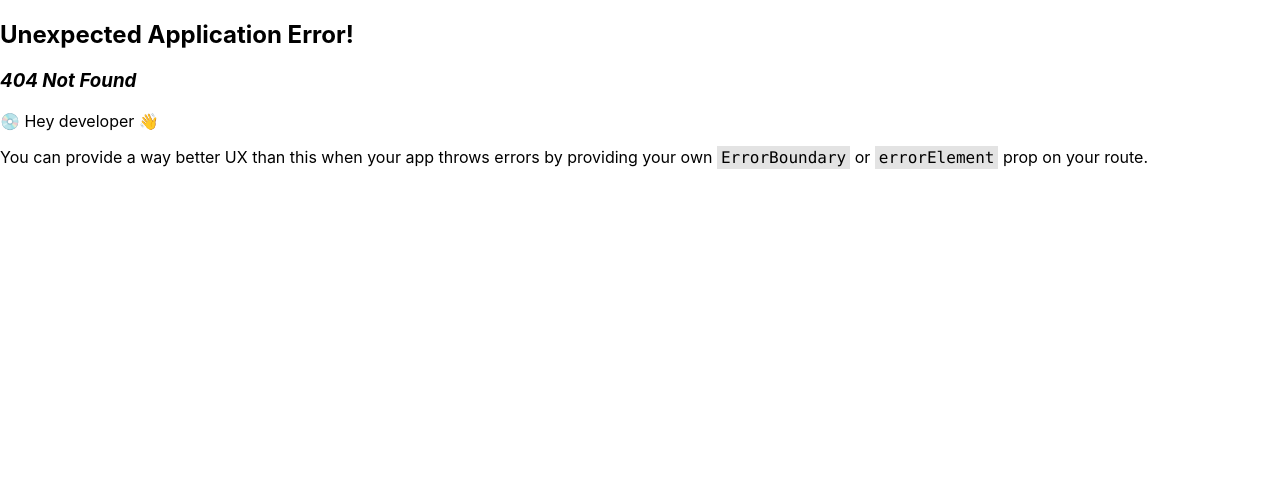
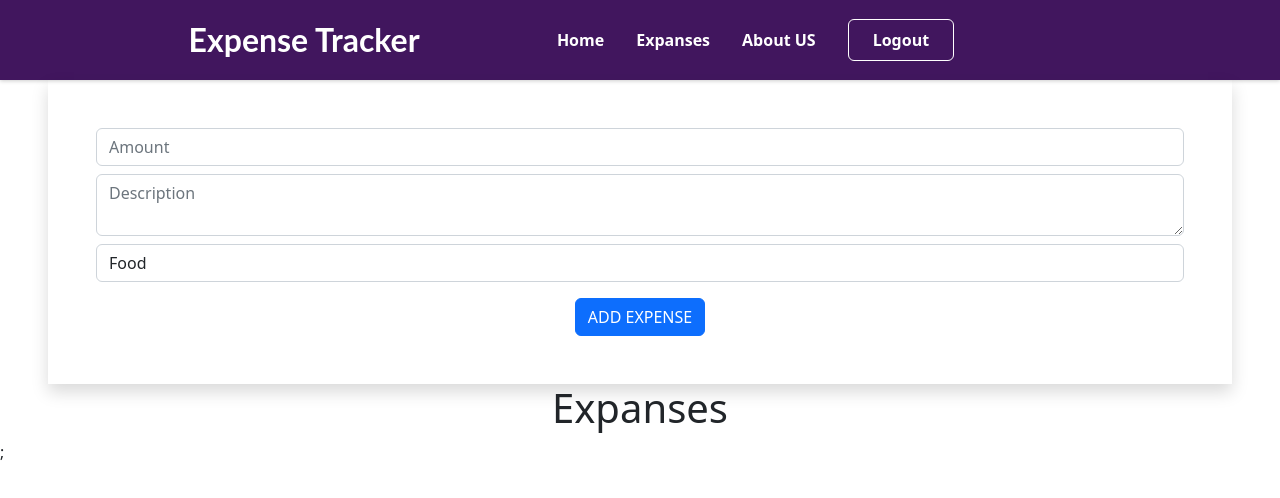
Before and after one commit to MilanTibadiya/Expense-Tracker, a React (Create React App) app in the folder expense-tracker/: page /expanses in a window 1280 px wide. Before the commit this address had no page. Shown: the top 498 px of the page. Built offline with nearby package versions, Linux system fonts and the light colour scheme; sample sign-in values are in the browser's storage.

Commit message:
08 (Adding Expenses)

```diff
--- a/expense-tracker/package.json
+++ b/expense-tracker/package.json
@@ -7,6 +7,7 @@
     "@testing-library/react": "^13.4.0",
     "@testing-library/user-event": "^13.5.0",
     "axios": "^1.3.2",
+    "bootstrap": "^5.2.3",
     "react": "^18.2.0",
     "react-dom": "^18.2.0",
     "react-router-dom": "^6.8.1",
--- a/expense-tracker/public/index.html
+++ b/expense-tracker/public/index.html
@@ -24,11 +24,27 @@
       work correctly both with client-side routing and a non-root public URL.
       Learn how to configure a non-root public URL by running `npm run build`.
     -->
+
+    <!-- BootStrap CSS Link -->
+    <link
+      rel="stylesheet"
+      href="https://cdn.jsdelivr.net/npm/bootstrap@4.1.3/dist/css/bootstrap.min.css"
+      integrity="sha384-MCw98/SFnGE8fJT3GXwEOngsV7Zt27NXFoaoApmYm81iuXoPkFOJwJ8ERdknLPMO"
+      crossorigin="anonymous"
+    />
+
     <title>React App</title>
   </head>
   <body>
     <noscript>You need to enable JavaScript to run this app.</noscript>
     <div id="root"></div>
+
+     <!-- Bootstrap script -->
+     <script
+     src="https://cdn.jsdelivr.net/npm/bootstrap@5.1.3/dist/js/bootstrap.bundle.min.js"
+     integrity="sha384-ka7Sk0Gln4gmtz2MlQnikT1wXgYsOg+OMhuP+IlRH9sENBO0LRn5q+8nbTov4+1p"
+     crossorigin="anonymous"
+   ></script>
     <!--
       This HTML file is a template.
       If you open it directly in the browser, you will see an empty page.
--- a/expense-tracker/src/components/Header/Header.js
+++ b/expense-tracker/src/components/Header/Header.js
@@ -6,24 +6,22 @@ import classes from "./Header.module.css";
 
 const MainNavigation = () => {
   const Authctx = useContext(AuthContext);
-  console.log("aaaa", Authctx);
+  // console.log("header auth", Authctx);
 
   return (
     <React.Fragment>
       <header className={classes.header}>
-        <NavLink to="/a">
-          <div className={classes.logo}>Expense Tracker</div>
-        </NavLink>
+        <NavLink><div className={classes.logo}>Expense Tracker</div></NavLink>
         <nav>
           <ul>
             <li>
               <NavLink>Home</NavLink>
             </li>
             <li>
-              <NavLink>Expanses</NavLink>
+              <NavLink to='/expanses'>Expanses</NavLink>
             </li>
             <li>
-              <NavLink>About US</NavLink>
+              <NavLink to='about'>About US</NavLink>
             </li>
             <li>
               {!Authctx.isLoggedIn ? (
--- /dev/null
+++ b/expense-tracker/src/components/Pages/About/About.js
@@ -0,0 +1,7 @@
+const About = () => {
+    return (
+        <h1>About Us</h1>
+    );
+};
+
+export default About;
--- /dev/null
+++ b/expense-tracker/src/components/Pages/Expenses/Expanses.js
@@ -0,0 +1,21 @@
+import React, { useState } from "react";
+
+import ExpenseContainer from "./ExpenseContainer";
+import ExpenseForm from "./ExpenseForm";
+
+const Expenses = () => {
+  const [expenseArr, setExpenseArr] = useState([]);
+  console.log("Expense", expenseArr);
+
+  expenseArr.map((x, i) => console.log('this is x',i , x))
+  return (
+    <>
+      <section>
+        <ExpenseForm expenseArr={expenseArr} setExpenseArr={setExpenseArr} />
+        <ExpenseContainer expenseArr={expenseArr} />
+      </section>
+    </>
+  );
+};
+
+export default Expenses;
--- /dev/null
+++ b/expense-tracker/src/components/Pages/Expenses/ExpenseContainer.js
@@ -0,0 +1,24 @@
+import React from "react";
+
+const ExpenseContainer = (props) => {
+//   console.log("container", props.expenseArr);
+  return (
+    <>
+      <h1 style={{ textAlign: "center" }}>Expanses</h1>
+      <div>
+        {props.expenseArr.map((x, i) => (
+          <div
+            className=" d-flex justify-content-around mx-5 p-1 shadow"
+            key={i}
+          >
+            <p>Amount - {x.Amount}</p>
+            <p>Description - {x.Description}</p>
+            <p>Category - {x.Category}</p>
+          </div>
+        ))}
+      </div>;
+    </>
+  );
+};
+
+export default ExpenseContainer;
--- /dev/null
+++ b/expense-tracker/src/components/Pages/Expenses/ExpenseForm.js
@@ -0,0 +1,66 @@
+import React, { Fragment, useRef } from "react";
+
+const ExpenseForm = (props) => {
+  const amountRef = useRef();
+  const descriptionRef = useRef();
+  const categoryRef = useRef();
+
+  const submitHandler = (e) => {
+    e.preventDefault();
+
+    const expenseData = {
+      Amount: amountRef.current.value,
+      Description: descriptionRef.current.value,
+      Category: categoryRef.current.value,
+    };
+    // console.log(expenseData);
+    props.setExpenseArr((data) => [...data, expenseData]);
+  };
+  return (
+    <Fragment>
+      <form
+        onSubmit={submitHandler}
+        id="expenseForm"
+        className="text-center justify-content-around mx-5 p-5 shadow"
+      >
+        <input
+          className=" form-control"
+          type="number"
+          placeholder="Amount"
+          name="Amount"
+          ref={amountRef}
+          required
+        />
+        <textarea
+          className=" form-control mt-2"
+          type="text"
+          placeholder="Description"
+          name="Description"
+          ref={descriptionRef}
+          required
+        />
+
+        <select
+          className="form-control mt-2"
+          ref={categoryRef}
+          name="Category"
+          required
+        >
+          <option>Food</option>
+          <option>Petrol</option>
+          <option>Cloths</option>
+          <option>other..</option>
+        </select>
+
+        <button
+          // onClick={handleSubmit}
+          className="btn mt-3 btn-primary"
+        >
+          ADD EXPENSE
+        </button>
+      </form>
+    </Fragment>
+  );
+};
+
+export default ExpenseForm;
--- a/expense-tracker/src/store/Auth-context.js
+++ b/expense-tracker/src/store/Auth-context.js
@@ -9,7 +9,7 @@ export const AuthContextProvider = (props) => {
 
     useEffect(() => {
         setToken(localStorage.getItem('idToken'));
-    }, []);
+    }, [setToken]);
 
     const loginHandler = () => {};
 
```
Also changed, not shown: expense-tracker/src/App.js (+8 -0 lines), 1 other file (tests, documents, lock files or other folders).
